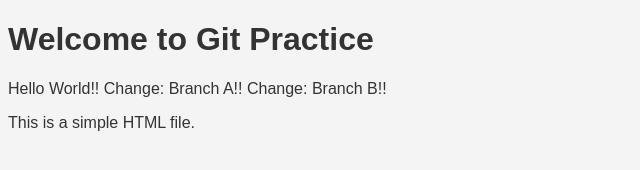
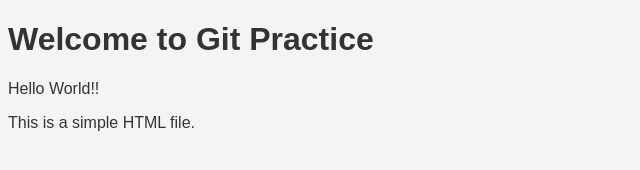
Before and after one commit to PrajwalSingh98/git-practice-repo, a plain HTML site: page index.html in a window 1280 px wide. Shown: the whole page, without its empty margins (0-640 px from the left). Drawn offline with Linux system fonts and the light colour scheme.

Commit message:
Reverted the changes back to before the branch A and branch B

```diff
--- a/index.html
+++ b/index.html
@@ -8,8 +8,6 @@
   <h1>Welcome to Git Practice</h1>
   <div>
     Hello World!!
-    Change: Branch A!!
-    Change: Branch B!!
   </div>
   <p>This is a simple HTML file.</p>
   <script src="script.js"></script>
```
